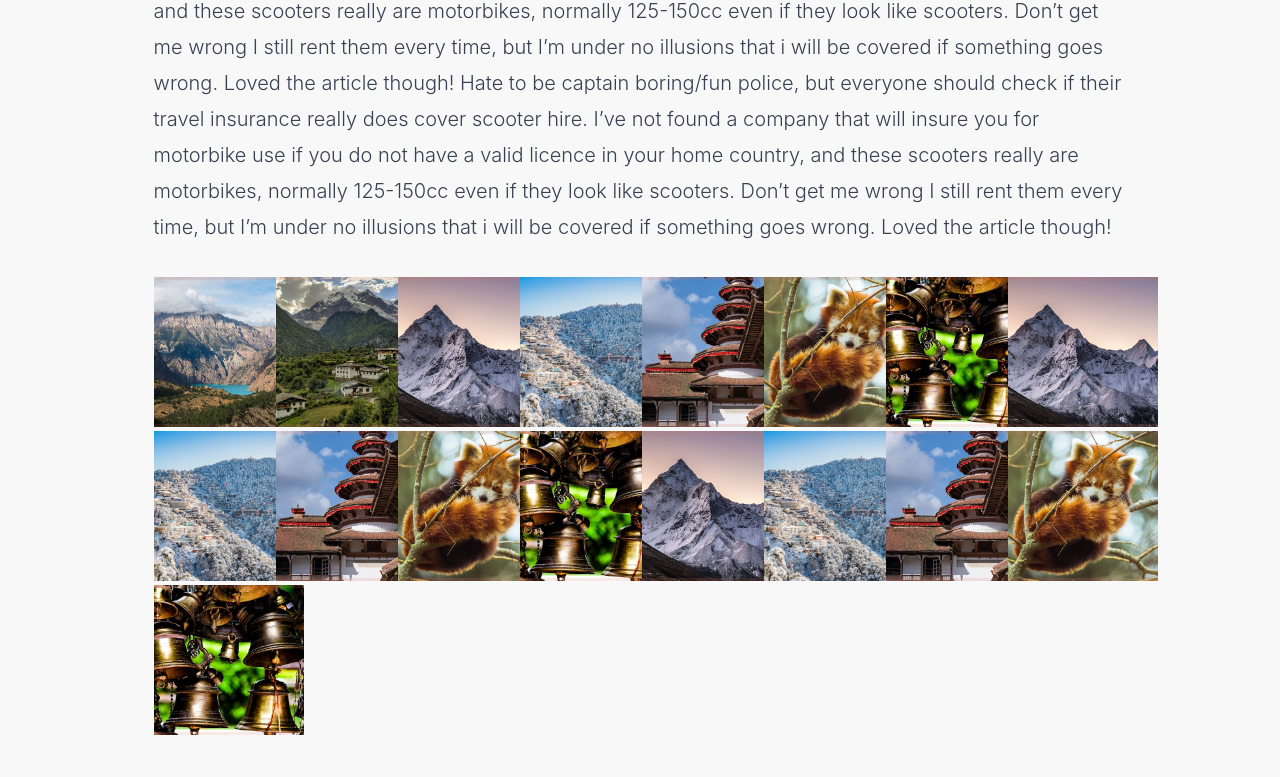
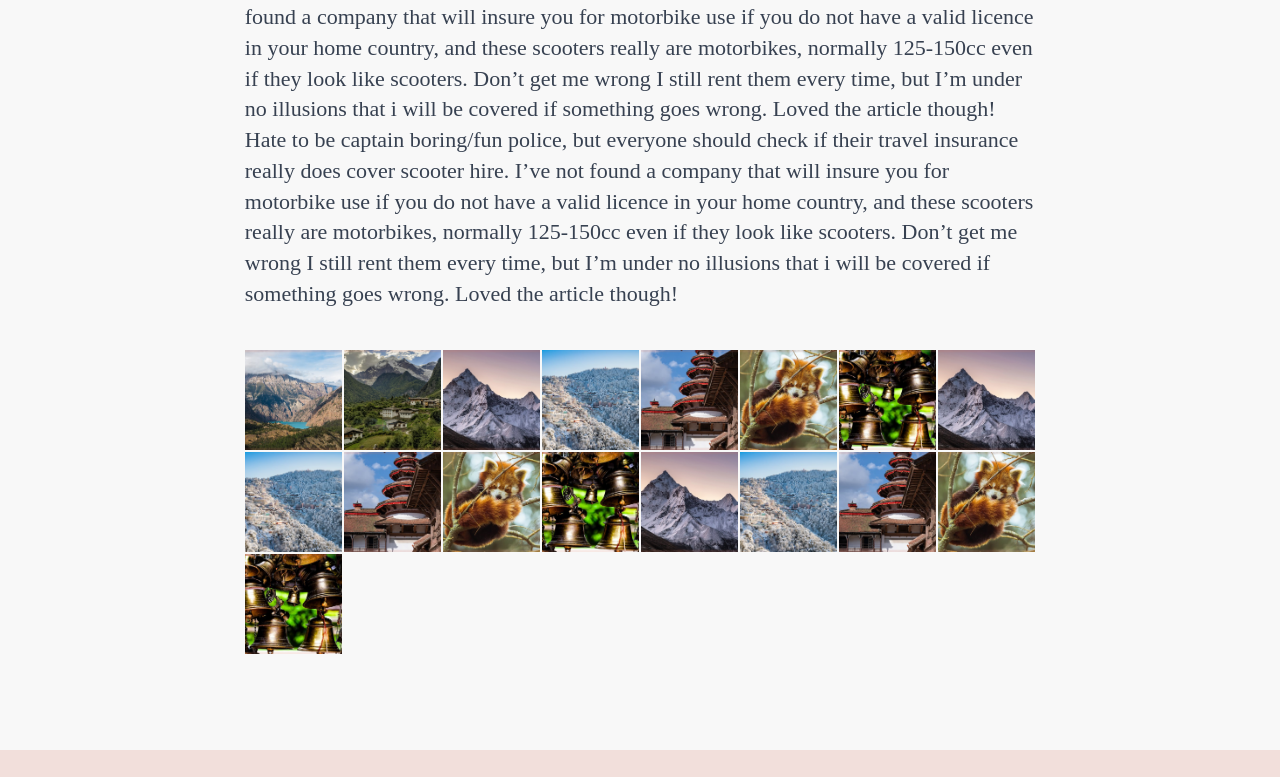
Before and after one commit to rashik007/hill-to-himalaya, a website: page blog-details.html in a window 1280 px wide. Shown: the part 2704-3481 px from the top of the page. Drawn offline with nearby package versions, Linux system fonts and the light colour scheme.

Commit message:
updated type style

```diff
--- a/blog-details.html
+++ b/blog-details.html
@@ -29,7 +29,7 @@
                 <figcaption></figcaption>
             </figure>
 
-            <div class="blog__content max-w-[80%] mx-auto">
+            <div class="blog__content max-w-[65%] mx-auto my-10">
                 <h1>Annapurna Base Camp Trek Route 1. Bus and Walk </h1>
 
                 <div class="icons__grp my-12">
@@ -114,8 +114,8 @@
                 </div>
             </div>
 
-            <div class="image__galler__blog max-w-[80%] mx-auto">
-                <ul class="gallery__lightbox grid grid-cols-8 gap-1">
+            <div class="image__galler__blog max-w-[65%] mx-auto">
+                <ul class="gallery__lightbox flex flex-wrap justify-between gap-[2px]">
                     <li><img src="images/abc.jpg" alt=""></li>
                     <li><img src="images/hill.jpg" alt=""></li>
                     <li><img src="images/himal.jpg" alt=""></li>
--- a/src/styles.css
+++ b/src/styles.css
@@ -1,7 +1,6 @@
 @import "tailwindcss";
 /* @import "@flaticon/flaticon-uicons/css/all/all.css"; */
-
-
+@import url('https://fonts.googleapis.com/css2?family=Cormorant+Garamond:ital,wght@0,300..700;1,300..700&family=Montserrat:ital,wght@0,100..900;1,100..900&display=swap');
 
 @import "tailwindcss";
 
@@ -41,8 +40,10 @@
   --color-gray-900: #111827;
 
   /* Typography */
-  --font-family-heading: 'Inter', -apple-system, BlinkMacSystemFont, 'Segoe UI', Roboto, sans-serif;
-  --font-family-body: 'Inter', -apple-system, BlinkMacSystemFont, 'Segoe UI', Roboto, sans-serif;
+  --font-family-heading: "Montserrat", sans-serif;
+  /* --font-family-heading: 'Inter', -apple-system, BlinkMacSystemFont, 'Segoe UI', Roboto, sans-serif; */
+  --font-family-body: "Cormorant Garamond", serif;
+  /* --font-family-body: 'Inter', -apple-system, BlinkMacSystemFont, 'Segoe UI', Roboto, sans-serif; */
   --font-family-mono: 'Fira Code', 'Monaco', 'Cascadia Code', monospace;
 
   /* Font Sizes */
@@ -336,6 +337,14 @@ a:hover {
     padding: 1rem 1.5rem;
     border-left: 4px solid var(--color-primary);
   }
+  .gallery__lightbox li {
+    width: calc(100% / 8 - 2px);
+    height: 100px;
+  }
+  .icons__grp .icon_detail .title {
+    font-family: var(--font-family-heading);
+    font-weight: 300;
+  }
 }
 
 /* Custom Component Classes */
@@ -426,15 +435,15 @@ a:hover {
   }
 
   .blog_content_text p {
-    @apply my-8 text-xl leading-[1.8] font-light
+    @apply my-8  leading-[1.4] text-[22px] font-normal;
   }
   .blog_content_text img {
     @apply w-full max-w-full h-[450px] max-h-full;
   }
 
-  .gallery__lightbox li {
-    @apply  ;
-  }
+  /* .gallery__lightbox li {
+    @apply  w-[150px] h-[150px];
+  } */
   .gallery__lightbox li img{
     @apply w-full h-full max-w-full;
   }
```
Also changed, not shown: dist/styles.css.
